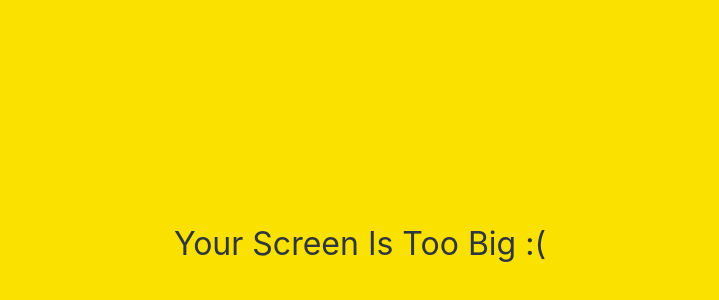
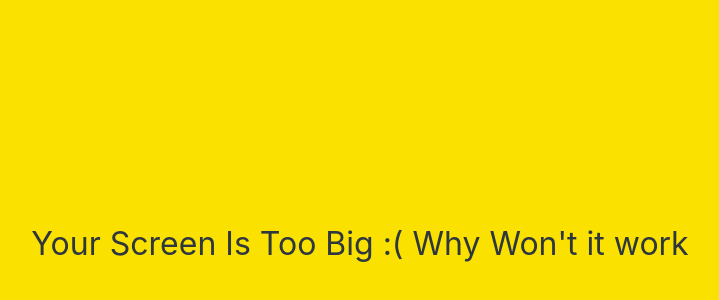
Before and after one commit to Not9Mon/kokoa-clone-2022, a plain HTML site: page friends.html in a window 1280 px wide. Shown: the part 156-456 px from the top of the page, without its empty margins (280-999 px from the left). Drawn offline with Linux system fonts and the light colour scheme.

Commit message:
Update friends.html

```diff
--- a/friends.html
+++ b/friends.html
@@ -112,7 +112,7 @@
     </div>
 
     <div id="no-mobile">
-      <span>Your Screen Is Too Big :(</span>
+      <span>Your Screen Is Too Big :( Why Won't it work</span>
     </div>
     <script
       src="https://kit.fontawesome.com/6478f529f2.js"
```
